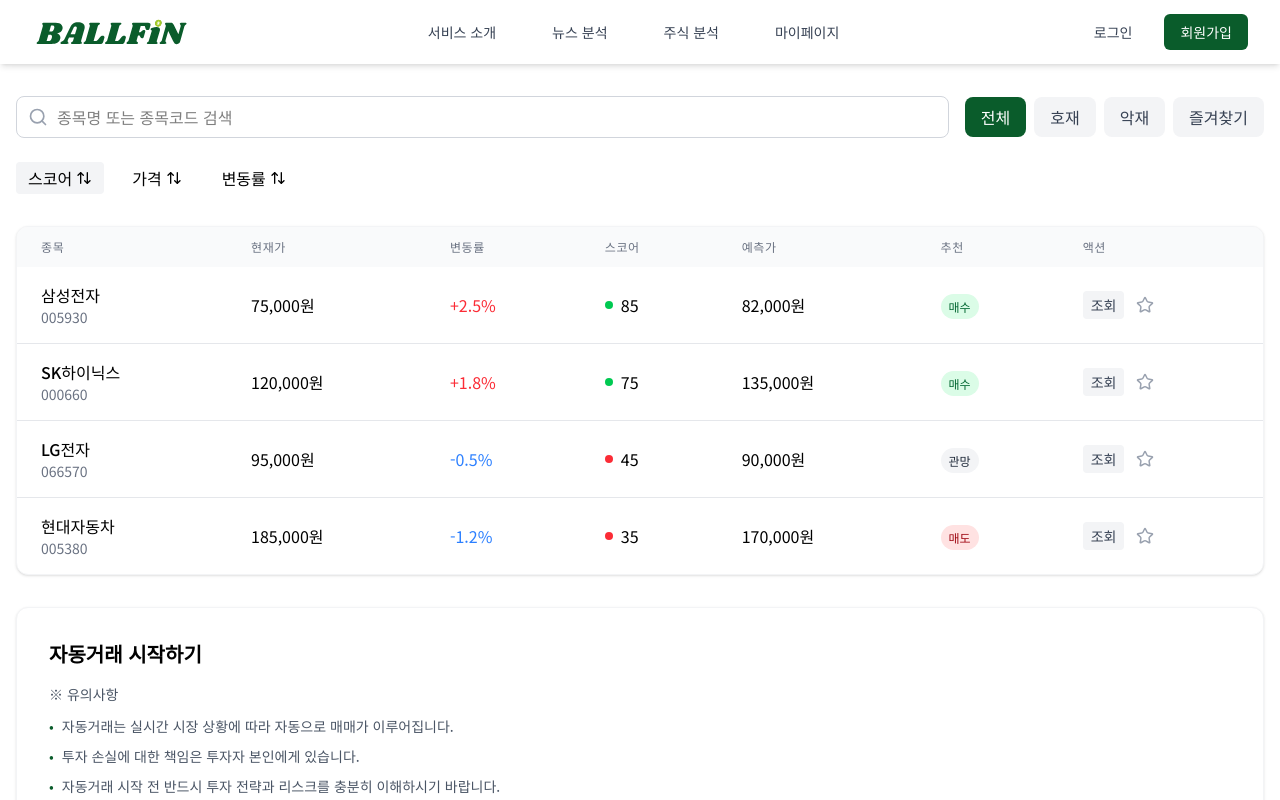
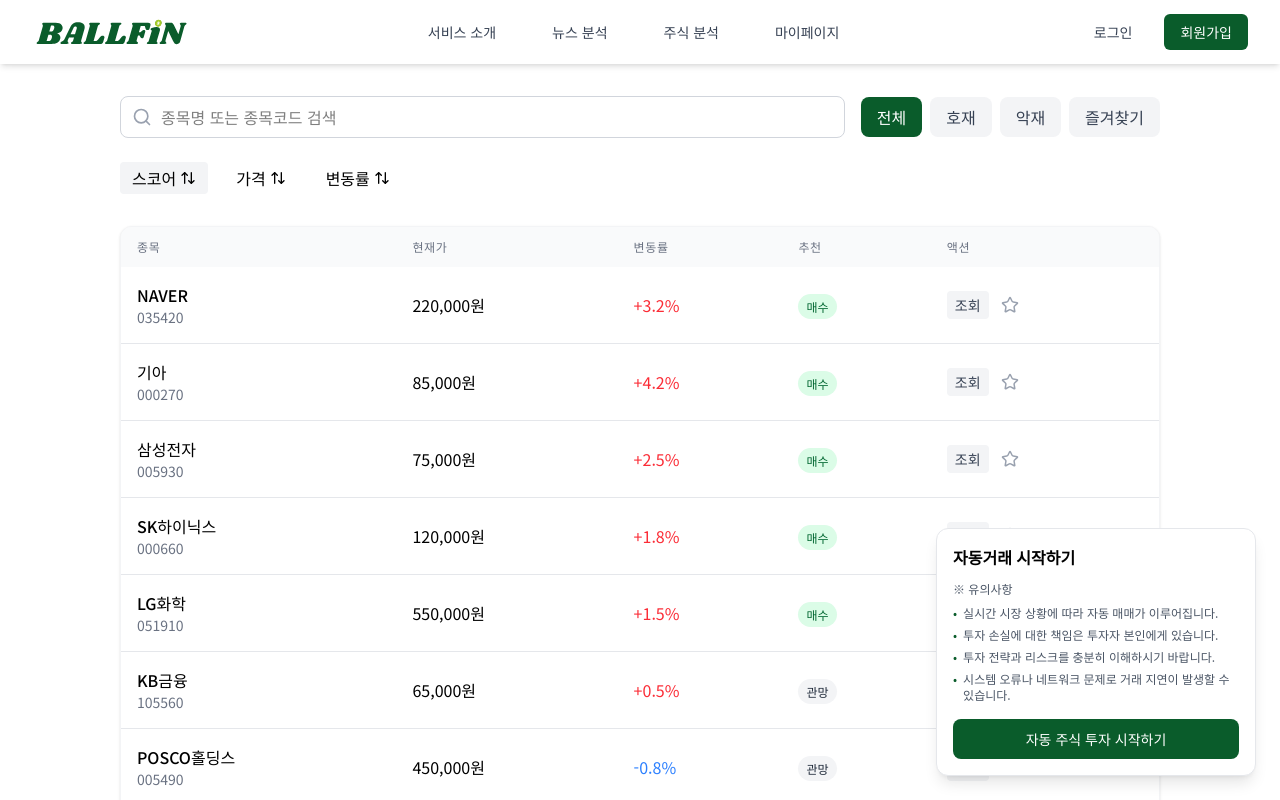
Before and after one commit to BALLFiN/BALLFiN-FE, a React (Vite) app: page /stock in a window 1280 px wide. Shown: the top 800 px of the page. Built offline with nearby package versions, Linux system fonts and the light colour scheme; a web font is replaced by a local one.

Commit message:
🎨: 주식페이지 UI 개선

```diff
--- a/src/components/stock/AutoTradingSection.tsx
+++ b/src/components/stock/AutoTradingSection.tsx
@@ -4,34 +4,28 @@ export default function AutoTradingSection() {
   const navigate = useNavigate();
 
   return (
-    <div className="mt-8 p-8 bg-white rounded-xl shadow-sm border border-gray-100">
-      <div className="mb-6">
-        <h3 className="text-xl font-semibold mb-4">자동거래 시작하기</h3>
-        <div className="text-sm text-gray-600">
-          <p className="font-medium mb-3">※ 유의사항</p>
-          <ul className="space-y-2.5">
+    <div className="bg-white rounded-xl shadow-lg border border-gray-200 p-4 w-80">
+      <div className="mb-4">
+        <h3 className="text-base font-semibold mb-3">자동거래 시작하기</h3>
+        <div className="text-xs text-gray-600">
+          <p className="font-medium mb-2">※ 유의사항</p>
+          <ul className="space-y-1.5">
             <li className="flex items-start">
-              <span className="text-[#0A5C2B] mr-2">•</span>
-              <span>
-                자동거래는 실시간 시장 상황에 따라 자동으로 매매가 이루어집니다.
-              </span>
+              <span className="text-[#0A5C2B] mr-1.5 text-xs">•</span>
+              <span>실시간 시장 상황에 따라 자동 매매가 이루어집니다.</span>
             </li>
             <li className="flex items-start">
-              <span className="text-[#0A5C2B] mr-2">•</span>
+              <span className="text-[#0A5C2B] mr-1.5 text-xs">•</span>
               <span>투자 손실에 대한 책임은 투자자 본인에게 있습니다.</span>
             </li>
             <li className="flex items-start">
-              <span className="text-[#0A5C2B] mr-2">•</span>
-              <span>
-                자동거래 시작 전 반드시 투자 전략과 리스크를 충분히 이해하시기
-                바랍니다.
-              </span>
+              <span className="text-[#0A5C2B] mr-1.5 text-xs">•</span>
+              <span>투자 전략과 리스크를 충분히 이해하시기 바랍니다.</span>
             </li>
             <li className="flex items-start">
-              <span className="text-[#0A5C2B] mr-2">•</span>
+              <span className="text-[#0A5C2B] mr-1.5 text-xs">•</span>
               <span>
-                시스템 오류나 네트워크 문제로 인한 거래 지연이 발생할 수
-                있습니다.
+                시스템 오류나 네트워크 문제로 거래 지연이 발생할 수 있습니다.
               </span>
             </li>
           </ul>
@@ -39,7 +33,7 @@ export default function AutoTradingSection() {
       </div>
       <button
         onClick={() => navigate("/transaction")}
-        className="w-full py-4 text-lg font-medium bg-[#0A5C2B] text-white rounded-lg hover:bg-[#084825] transition-colors"
+        className="w-full py-2.5 text-sm font-medium bg-[#0A5C2B] text-white rounded-lg hover:bg-[#084825] transition-colors"
       >
         자동 주식 투자 시작하기
       </button>
--- /dev/null
+++ b/src/components/stock/StockList.tsx
@@ -0,0 +1,116 @@
+import { Star } from "lucide-react";
+import { useNavigate } from "react-router-dom";
+
+interface StockItem {
+  id: number;
+  name: string;
+  code: string;
+  price: number;
+  change: number;
+  sentiment: "positive" | "negative" | "neutral";
+  prediction: {
+    recommendation: "buy" | "sell" | "hold";
+  };
+}
+
+interface StockListProps {
+  stocks: StockItem[];
+  favoriteStocks: number[];
+  onToggleFavorite: (stockId: number) => void;
+}
+
+export default function StockList({
+  stocks,
+  favoriteStocks,
+  onToggleFavorite,
+}: StockListProps) {
+  const navigate = useNavigate();
+
+  const handleViewDetail = (stockCode: string) => {
+    navigate(`/stock/${stockCode}`);
+  };
+
+  return (
+    <div className="bg-white rounded-xl shadow-sm border border-gray-100 overflow-hidden">
+      <table className="w-full">
+        <thead className="bg-gray-50">
+          <tr>
+            <th className="px-4 py-3 text-left text-xs font-medium text-gray-500 uppercase tracking-wider">
+              종목
+            </th>
+            <th className="px-4 py-3 text-left text-xs font-medium text-gray-500 uppercase tracking-wider">
+              현재가
+            </th>
+            <th className="px-4 py-3 text-left text-xs font-medium text-gray-500 uppercase tracking-wider">
+              변동률
+            </th>
+            <th className="px-4 py-3 text-left text-xs font-medium text-gray-500 uppercase tracking-wider">
+              추천
+            </th>
+            <th className="px-4 py-3 text-left text-xs font-medium text-gray-500 uppercase tracking-wider">
+              액션
+            </th>
+          </tr>
+        </thead>
+        <tbody className="divide-y divide-gray-200">
+          {stocks.slice(0, 10).map((stock) => (
+            <tr key={stock.id} className="hover:bg-gray-50">
+              <td className="px-4 py-4 whitespace-nowrap">
+                <div className="font-medium">{stock.name}</div>
+                <div className="text-sm text-gray-500">{stock.code}</div>
+              </td>
+              <td className="px-4 py-4 whitespace-nowrap">
+                {stock.price.toLocaleString()}원
+              </td>
+              <td
+                className={`px-4 py-4 whitespace-nowrap ${
+                  stock.change >= 0 ? "text-red-500" : "text-blue-500"
+                }`}
+              >
+                {stock.change >= 0 ? "+" : ""}
+                {stock.change}%
+              </td>
+              <td className="px-4 py-4 whitespace-nowrap">
+                <span
+                  className={`px-2 py-1 rounded-full text-xs font-medium ${
+                    stock.prediction.recommendation === "buy"
+                      ? "bg-green-100 text-green-800"
+                      : stock.prediction.recommendation === "sell"
+                        ? "bg-red-100 text-red-800"
+                        : "bg-gray-100 text-gray-800"
+                  }`}
+                >
+                  {stock.prediction.recommendation === "buy"
+                    ? "매수"
+                    : stock.prediction.recommendation === "sell"
+                      ? "매도"
+                      : "관망"}
+                </span>
+              </td>
+              <td className="px-4 py-4 whitespace-nowrap">
+                <div className="flex items-center gap-2">
+                  <button
+                    onClick={() => handleViewDetail(stock.code)}
+                    className="px-2 py-1 text-sm rounded bg-gray-100 hover:bg-gray-200 text-gray-700"
+                  >
+                    조회
+                  </button>
+                  <button
+                    onClick={() => onToggleFavorite(stock.id)}
+                    className={`p-1 rounded-full hover:bg-gray-100 ${
+                      favoriteStocks.includes(stock.id)
+                        ? "text-yellow-500"
+                        : "text-gray-400"
+                    }`}
+                  >
+                    <Star size={18} />
+                  </button>
+                </div>
+              </td>
+            </tr>
+          ))}
+        </tbody>
+      </table>
+    </div>
+  );
+}
--- a/src/pages/stock/stockPage.tsx
+++ b/src/pages/stock/stockPage.tsx
@@ -1,8 +1,8 @@
 import { useState } from "react";
-import { ArrowUpDown, Star } from "lucide-react";
-import { useNavigate } from "react-router-dom";
-import StockSearchBar from "../../components/stock/StockSearchBar";
-import AutoTradingSection from "../../components/stock/AutoTradingSection";
+import { ArrowUpDown } from "lucide-react";
+import StockSearchBar from "@/components/stock/StockSearchBar";
+import StockList from "@/components/stock/StockList";
+import AutoTradingSection from "@/components/stock/AutoTradingSection";
 
 interface StockItem {
   id: number;
@@ -22,7 +22,6 @@ interface StockItem {
 }
 
 export default function StockPage() {
-  const navigate = useNavigate();
   const [searchQuery, setSearchQuery] = useState("");
   const [sortBy, setSortBy] = useState<"score" | "price" | "change">("score");
   const [sortOrder, setSortOrder] = useState<"asc" | "desc">("desc");
@@ -31,7 +30,7 @@ export default function StockPage() {
   >("all");
   const [favoriteStocks, setFavoriteStocks] = useState<number[]>([]);
 
-  // 임시 데이터
+  // 임의 데이터 10개
   const allStocks: StockItem[] = [
     {
       id: 1,
@@ -93,6 +92,96 @@ export default function StockPage() {
         recommendation: "hold",
       },
     },
+    {
+      id: 5,
+      name: "NAVER",
+      code: "035420",
+      price: 220000,
+      change: 3.2,
+      score: 90,
+      sentiment: "positive",
+      newsCount: 15,
+      prediction: {
+        targetPrice: 240000,
+        confidence: 0.85,
+        recommendation: "buy",
+      },
+    },
+    {
+      id: 6,
+      name: "카카오",
+      code: "035720",
+      price: 45000,
+      change: -2.1,
+      score: 30,
+      sentiment: "negative",
+      newsCount: 7,
+      prediction: {
+        targetPrice: 42000,
+        confidence: 0.62,
+        recommendation: "sell",
+      },
+    },
+    {
+      id: 7,
+      name: "LG화학",
+      code: "051910",
+      price: 550000,
+      change: 1.5,
+      score: 70,
+      sentiment: "positive",
+      newsCount: 9,
+      prediction: {
+        targetPrice: 580000,
+        confidence: 0.75,
+        recommendation: "buy",
+      },
+    },
+    {
+      id: 8,
+      name: "POSCO홀딩스",
+      code: "005490",
+      price: 450000,
+      change: -0.8,
+      score: 55,
+      sentiment: "neutral",
+      newsCount: 5,
+      prediction: {
+        targetPrice: 445000,
+        confidence: 0.68,
+        recommendation: "hold",
+      },
+    },
+    {
+      id: 9,
+      name: "기아",
+      code: "000270",
+      price: 85000,
+      change: 4.2,
+      score: 88,
+      sentiment: "positive",
+      newsCount: 11,
+      prediction: {
+        targetPrice: 92000,
+        confidence: 0.82,
+        recommendation: "buy",
+      },
+    },
+    {
+      id: 10,
+      name: "KB금융",
+      code: "105560",
+      price: 65000,
+      change: 0.5,
+      score: 60,
+      sentiment: "neutral",
+      newsCount: 4,
+      prediction: {
+        targetPrice: 66000,
+        confidence: 0.7,
+        recommendation: "hold",
+      },
+    },
   ];
 
   // 즐겨찾기 토글 함수
@@ -106,9 +195,9 @@ export default function StockPage() {
     });
   };
 
-  // 상세 페이지로 이동
-  const handleViewDetail = (stockCode: string) => {
-    navigate(`/stock/${stockCode}`);
+  // 검색 처리 함수
+  const handleSearch = (query: string) => {
+    setSearchQuery(query);
   };
 
   // 필터링 및 정렬된 데이터 계산
@@ -145,15 +234,12 @@ export default function StockPage() {
       return sortOrder === "asc" ? comparison : -comparison;
     });
 
-  // 검색 처리 함수
-  const handleSearch = (query: string) => {
-    setSearchQuery(query);
-  };
-
   return (
     <div className="container mx-auto px-4 py-8">
       {/* 검색 및 필터 영역 */}
       <div className="mb-8">
+        <div className="flex justify-center">
+          <div className="w-5/6">
             <div className="flex items-center gap-4 mb-6">
               <div className="flex-1">
                 <StockSearchBar
@@ -246,115 +332,24 @@ export default function StockPage() {
               </button>
             </div>
           </div>
-
-      {/* 주식 목록 테이블 */}
-      <div className="bg-white rounded-xl shadow-sm border border-gray-100 overflow-hidden">
-        <table className="w-full">
-          <thead className="bg-gray-50">
-            <tr>
-              <th className="px-6 py-3 text-left text-xs font-medium text-gray-500 uppercase tracking-wider">
-                종목
-              </th>
-              <th className="px-6 py-3 text-left text-xs font-medium text-gray-500 uppercase tracking-wider">
-                현재가
-              </th>
-              <th className="px-6 py-3 text-left text-xs font-medium text-gray-500 uppercase tracking-wider">
-                변동률
-              </th>
-              <th className="px-6 py-3 text-left text-xs font-medium text-gray-500 uppercase tracking-wider">
-                스코어
-              </th>
-              <th className="px-6 py-3 text-left text-xs font-medium text-gray-500 uppercase tracking-wider">
-                예측가
-              </th>
-              <th className="px-6 py-3 text-left text-xs font-medium text-gray-500 uppercase tracking-wider">
-                추천
-              </th>
-              <th className="px-6 py-3 text-left text-xs font-medium text-gray-500 uppercase tracking-wider">
-                액션
-              </th>
-            </tr>
-          </thead>
-          <tbody className="divide-y divide-gray-200">
-            {filteredAndSortedStocks.map((stock) => (
-              <tr key={stock.id} className="hover:bg-gray-50">
-                <td className="px-6 py-4 whitespace-nowrap">
-                  <div className="font-medium">{stock.name}</div>
-                  <div className="text-sm text-gray-500">{stock.code}</div>
-                </td>
-                <td className="px-6 py-4 whitespace-nowrap">
-                  {stock.price.toLocaleString()}원
-                </td>
-                <td
-                  className={`px-6 py-4 whitespace-nowrap ${
-                    stock.change >= 0 ? "text-red-500" : "text-blue-500"
-                  }`}
-                >
-                  {stock.change >= 0 ? "+" : ""}
-                  {stock.change}%
-                </td>
-                <td className="px-6 py-4 whitespace-nowrap">
-                  <div className="flex items-center gap-2">
-                    <div
-                      className={`w-2 h-2 rounded-full ${
-                        stock.sentiment === "positive"
-                          ? "bg-green-500"
-                          : stock.sentiment === "negative"
-                            ? "bg-red-500"
-                            : "bg-gray-500"
-                      }`}
-                    />
-                    {stock.score}
         </div>
-                </td>
-                <td className="px-6 py-4 whitespace-nowrap">
-                  {stock.prediction.targetPrice.toLocaleString()}원
-                </td>
-                <td className="px-6 py-4 whitespace-nowrap">
-                  <span
-                    className={`px-2 py-1 rounded-full text-xs font-medium ${
-                      stock.prediction.recommendation === "buy"
-                        ? "bg-green-100 text-green-800"
-                        : stock.prediction.recommendation === "sell"
-                          ? "bg-red-100 text-red-800"
-                          : "bg-gray-100 text-gray-800"
-                    }`}
-                  >
-                    {stock.prediction.recommendation === "buy"
-                      ? "매수"
-                      : stock.prediction.recommendation === "sell"
-                        ? "매도"
-                        : "관망"}
-                  </span>
-                </td>
-                <td className="px-6 py-4 whitespace-nowrap">
-                  <div className="flex items-center gap-2">
-                    <button
-                      onClick={() => handleViewDetail(stock.code)}
-                      className="px-2 py-1 text-sm rounded bg-gray-100 hover:bg-gray-200 text-gray-700"
-                    >
-                      조회
-                    </button>
-                    <button
-                      onClick={() => toggleFavorite(stock.id)}
-                      className={`p-1 rounded-full hover:bg-gray-100 ${
-                        favoriteStocks.includes(stock.id)
-                          ? "text-yellow-500"
-                          : "text-gray-400"
-                      }`}
-                    >
-                      <Star size={18} />
-                    </button>
-                  </div>
-                </td>
-              </tr>
-            ))}
-          </tbody>
-        </table>
       </div>
 
-      {/* 자동거래 시작하기 */}
+      {/* 주식 목록 */}
+      <div className="flex justify-center">
+        <div className="w-5/6">
+          <StockList
+            stocks={filteredAndSortedStocks}
+            favoriteStocks={favoriteStocks}
+            onToggleFavorite={toggleFavorite}
+          />
+        </div>
+      </div>
+
+      {/* 자동거래 시작하기 - 우측 하단 고정 */}
+      <div className="fixed bottom-6 right-6 z-50">
         <AutoTradingSection />
+      </div>
     </div>
   );
 }
```
Lines whose indentation alone changed are shown as unchanged.
